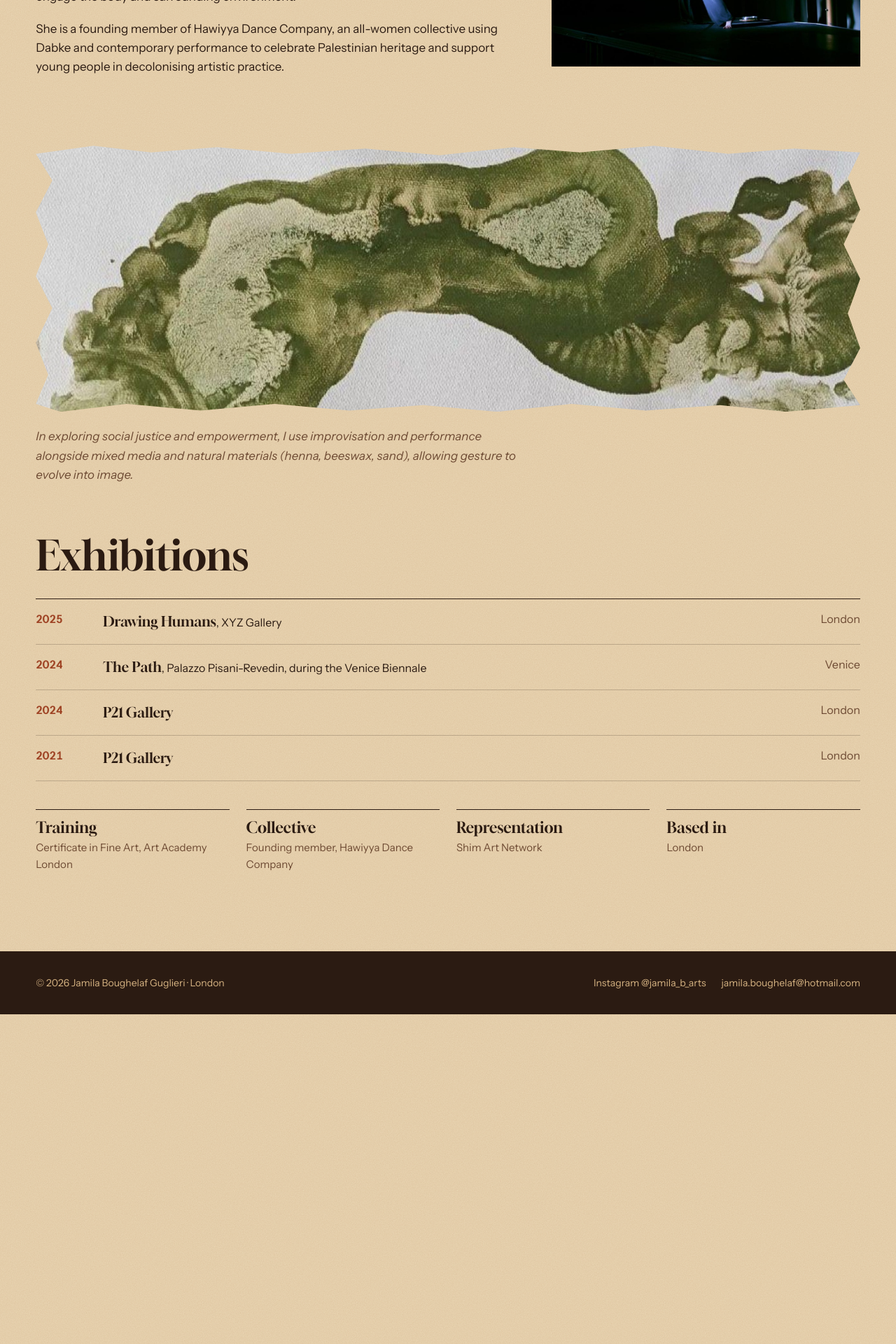
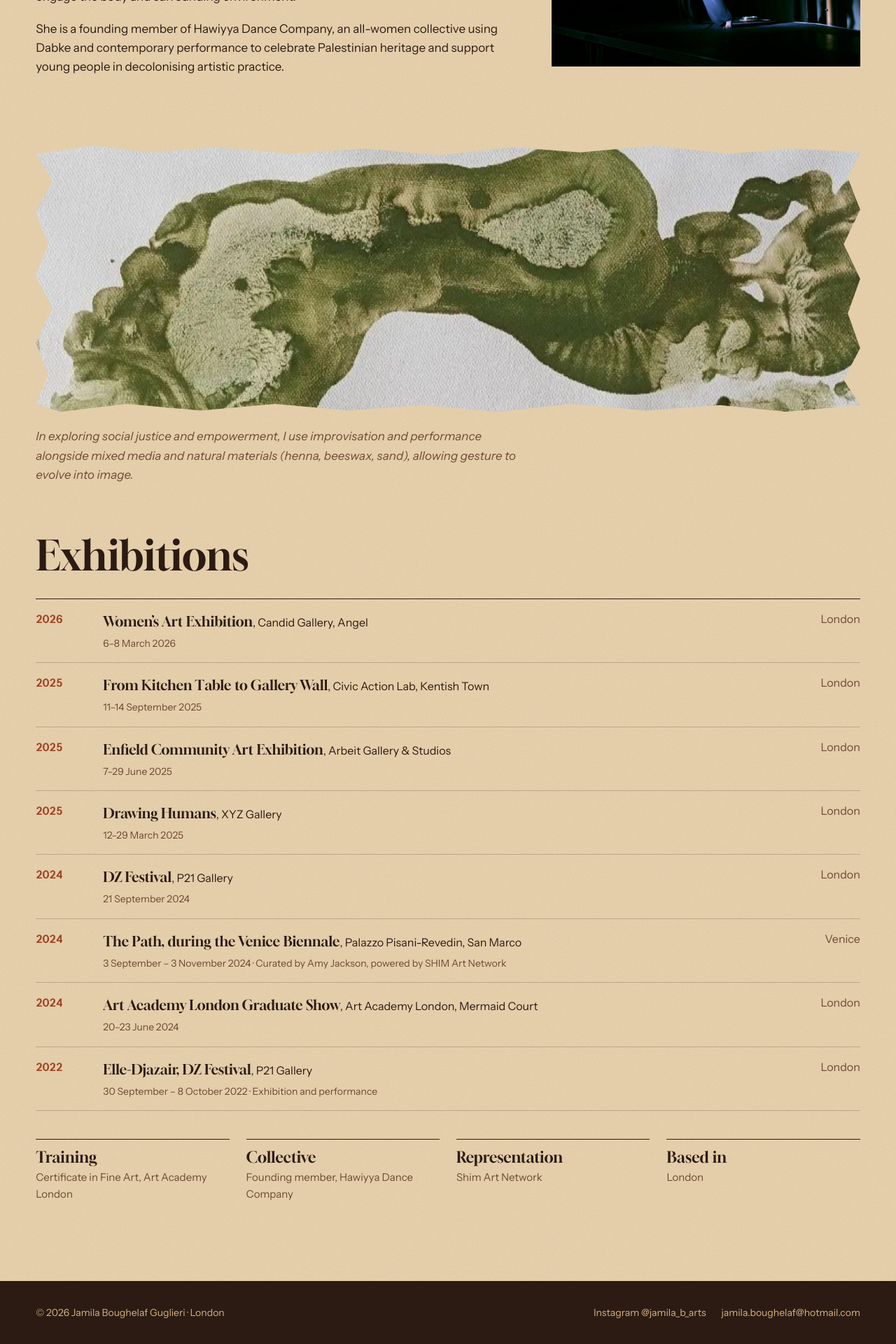
Before and after one commit to gkabulski/Jamila, a Jekyll site: the page built from about/index.html, in a window 1280 px wide. Shown: the part 2126-4046 px from the top of the page at 70% size. Built offline with Jekyll 4.4.1, drawn with Linux system fonts in a browser that asks for light colours; before the commit the page ends 3575 px from its top, so only the background shows below that.

Commit message:
Update exhibitions from Jamila's CV
Co-Authored-By: Claude Opus 5.5 (1M context) <noreply@anthropic.com>

```diff
--- a/_data/exhibitions.yml
+++ b/_data/exhibitions.yml
@@ -1,16 +1,51 @@
+# Exhibitions, newest first (from Jamila's CV).
+#   dates: shown under the title, e.g. "6–8 March 2026"
+#   note:  optional extra line (curator, "Exhibition and performance", ...)
+- year: 2026
+  dates: "6–8 March 2026"
+  title: Women’s Art Exhibition
+  venue: Candid Gallery, Angel
+  city: London
+  note: ""
 - year: 2025
+  dates: "11–14 September 2025"
+  title: From Kitchen Table to Gallery Wall
+  venue: Civic Action Lab, Kentish Town
+  city: London
+  note: ""
+- year: 2025
+  dates: "7–29 June 2025"
+  title: Enfield Community Art Exhibition
+  venue: Arbeit Gallery & Studios
+  city: London
+  note: ""
+- year: 2025
+  dates: "12–29 March 2025"
   title: Drawing Humans
   venue: XYZ Gallery
   city: London
+  note: ""
 - year: 2024
-  title: The Path
-  venue: Palazzo Pisani-Revedin, during the Venice Biennale
-  city: Venice
-- year: 2024
-  title: ""
+  dates: "21 September 2024"
+  title: DZ Festival
   venue: P21 Gallery
   city: London
-- year: 2021
-  title: ""
+  note: ""
+- year: 2024
+  dates: "3 September – 3 November 2024"
+  title: The Path, during the Venice Biennale
+  venue: Palazzo Pisani-Revedin, San Marco
+  city: Venice
+  note: "Curated by Amy Jackson, powered by SHIM Art Network"
+- year: 2024
+  dates: "20–23 June 2024"
+  title: Art Academy London Graduate Show
+  venue: Art Academy London, Mermaid Court
+  city: London
+  note: ""
+- year: 2022
+  dates: "30 September – 8 October 2022"
+  title: Elle-Djazair, DZ Festival
   venue: P21 Gallery
   city: London
+  note: "Exhibition and performance"
--- a/about/index.html
+++ b/about/index.html
@@ -48,7 +48,10 @@ description: About Jamila Boughelaf Guglieri, a London-based artist of Algerian
       {% for e in site.data.exhibitions %}
       <tr>
         <td class="year">{{ e.year }}</td>
-        <td>{% if e.title != "" %}<b>{{ e.title }}</b>, {{ e.venue }}{% else %}<b>{{ e.venue }}</b>{% endif %}</td>
+        <td>
+          <b>{{ e.title }}</b>, {{ e.venue }}
+          <span class="ex-meta">{{ e.dates }}{% if e.note and e.note != "" %} · {{ e.note }}{% endif %}</span>
+        </td>
         <td class="city">{{ e.city }}</td>
       </tr>
       {% endfor %}
--- a/assets/css/style.css
+++ b/assets/css/style.css
@@ -251,6 +251,7 @@ blockquote.pull { margin: 0 0 24px; font-family: var(--display); font-size: clam
 .exhibitions td.year { width: 6em; font-variant-numeric: tabular-nums; color: var(--rust); font-weight: 600; }
 .exhibitions td.city { text-align: right; color: var(--ink-soft); padding-left: 16px; }
 .exhibitions b { font-family: var(--display); font-weight: 400; font-size: 20px; }
+.exhibitions .ex-meta { display: block; margin-top: 4px; font-size: 14px; color: var(--ink-soft); }
 
 /* ---------- Contact ---------- */
 .contact-grid { display: grid; grid-template-columns: 1.1fr .9fr; gap: clamp(28px, 6vw, 88px); padding-block: 24px 88px; align-items: start; }
--- a/index.html
+++ b/index.html
@@ -41,7 +41,7 @@ nav: home
   <img class="torn" src="{{ '/assets/images/about/performance-paper.jpg' | relative_url }}" alt="Jamila mid-performance, dancing barefoot on a paper canvas" loading="lazy">
   <div class="prose">
     <blockquote class="pull">“Performance art is central to my practice, where the gesture itself and its transformation into image invite varied emotional responses.”</blockquote>
-    <p>Jamila holds a Certificate in Fine Art from Art Academy London and is a founding member of Hawiyya Dance Company. She has shown at Palazzo Pisani-Revedin during the Venice Biennale, at P21 Gallery and at XYZ Gallery, London.</p>
+    <p>Jamila holds a Certificate in Fine Art from Art Academy London and is a founding member of Hawiyya Dance Company. She has shown at Palazzo Pisani-Revedin during the Venice Biennale, and in London at XYZ Gallery, P21 Gallery and Candid Gallery.</p>
     <a class="btn ghost" href="{{ '/about/' | relative_url }}">About Jamila</a>
   </div>
 </section>
```
